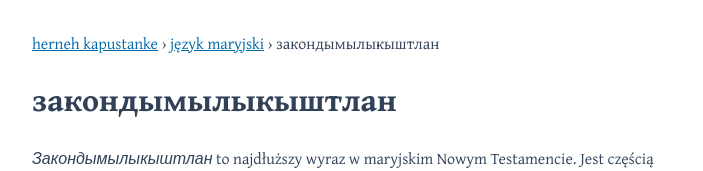
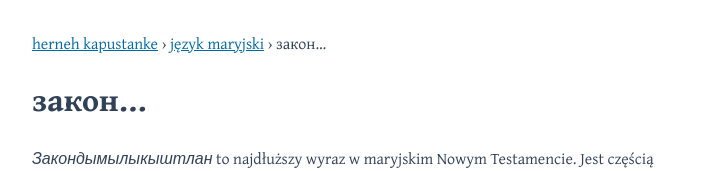
Before and after one commit to pt-11/herneh, a plain HTML site: page mhr/закондымылыкыштлан.html in a window 1280 px wide. Shown: the top 171 px of the page, without its empty margins (288-991 px from the left). Drawn offline with Linux system fonts and the light colour scheme; a web font is replaced by a local one.

Commit message:
Update закондымылыкыштлан.html

```diff
--- a/mhr/закондымылыкыштлан.html
+++ b/mhr/закондымылыкыштлан.html
@@ -4,7 +4,7 @@
 <head>
 <meta charset="utf-8">
 <meta name="viewport" content="width=device-width, initial-scale=1">
-<title>закондымылыкыштлан | język maryjski | herneh kapustanke</title>
+<title>закон… | język maryjski | herneh kapustanke</title>
 <meta name="description" content="język maryjski">
 <meta name="keywords" content="język maryjski">
 <link rel="stylesheet" href="../pliki/css.css">
@@ -14,10 +14,10 @@
 <p>
 <a href="../index.html">herneh kapustanke</a>
 › <a href="język-maryjski.html">język maryjski</a>
-› закондымылыкыштлан
+› закон…
 </p>
 
-<h1>законд­ымы­лыкышт­лан</h1>
+<h1>закон…</h1>
 
 <p><i>Закондымылыкыштлан</i> to najdłuższy wyraz w maryjskim Nowym Testamencie. Jest częścią zdania z Drugiego Listu św. Piotra (2,13): <i>закондымылыкыштлан нунылан тӱлалтеш</i> ‘za ich nieprawość będzie im zapłacone’. Składa się on z zapożyczonego z języka rosyjskiego tematu i czterech przyrostków.</p>
 
```
